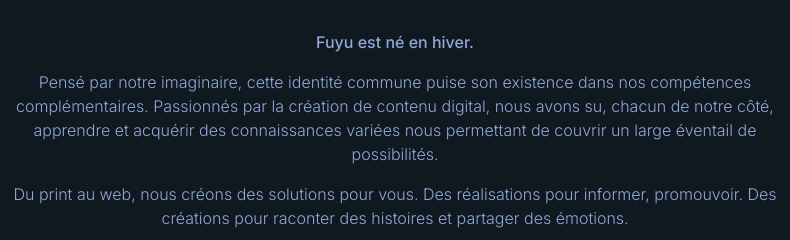
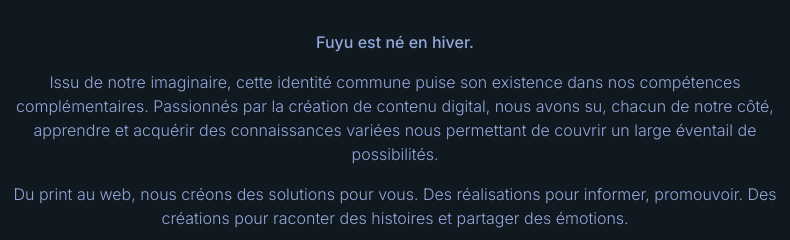
Before and after one commit to antocrne/Fuyu, a plain HTML site: page a-propos.html in a window 1280 px wide. Shown: the part 309-549 px from the top of the page, 245-1035 px from the left. Drawn offline with nearby package versions, Linux system fonts and the light colour scheme; a web font is replaced by a local one.

Commit message:
Update about

```diff
--- a/a-propos.html
+++ b/a-propos.html
@@ -56,7 +56,7 @@
         <div class="container p__container" data-aos="fade" data-aos-duration="1100" data-aos-easing="ease-in-out" data-aos-delay="300">
             <div class="a__txt">
                 <p><b>Fuyu est né en hiver.</b></p>
-                <p>Pensé par notre imaginaire, cette identité commune puise son existence dans nos compétences complémentaires. Passionnés par la création de contenu digital, nous avons su, chacun de notre côté, apprendre et acquérir des connaissances variées nous permettant de couvrir un large éventail de possibilités.</p>
+                <p>Issu de notre imaginaire, cette identité commune puise son existence dans nos compétences complémentaires. Passionnés par la création de contenu digital, nous avons su, chacun de notre côté, apprendre et acquérir des connaissances variées nous permettant de couvrir un large éventail de possibilités.</p>
                 <p>Du print au web, nous créons des solutions pour vous. Des réalisations pour informer, promouvoir. Des créations pour raconter des histoires et partager des émotions.</p>
             </div>
         </div>
```
